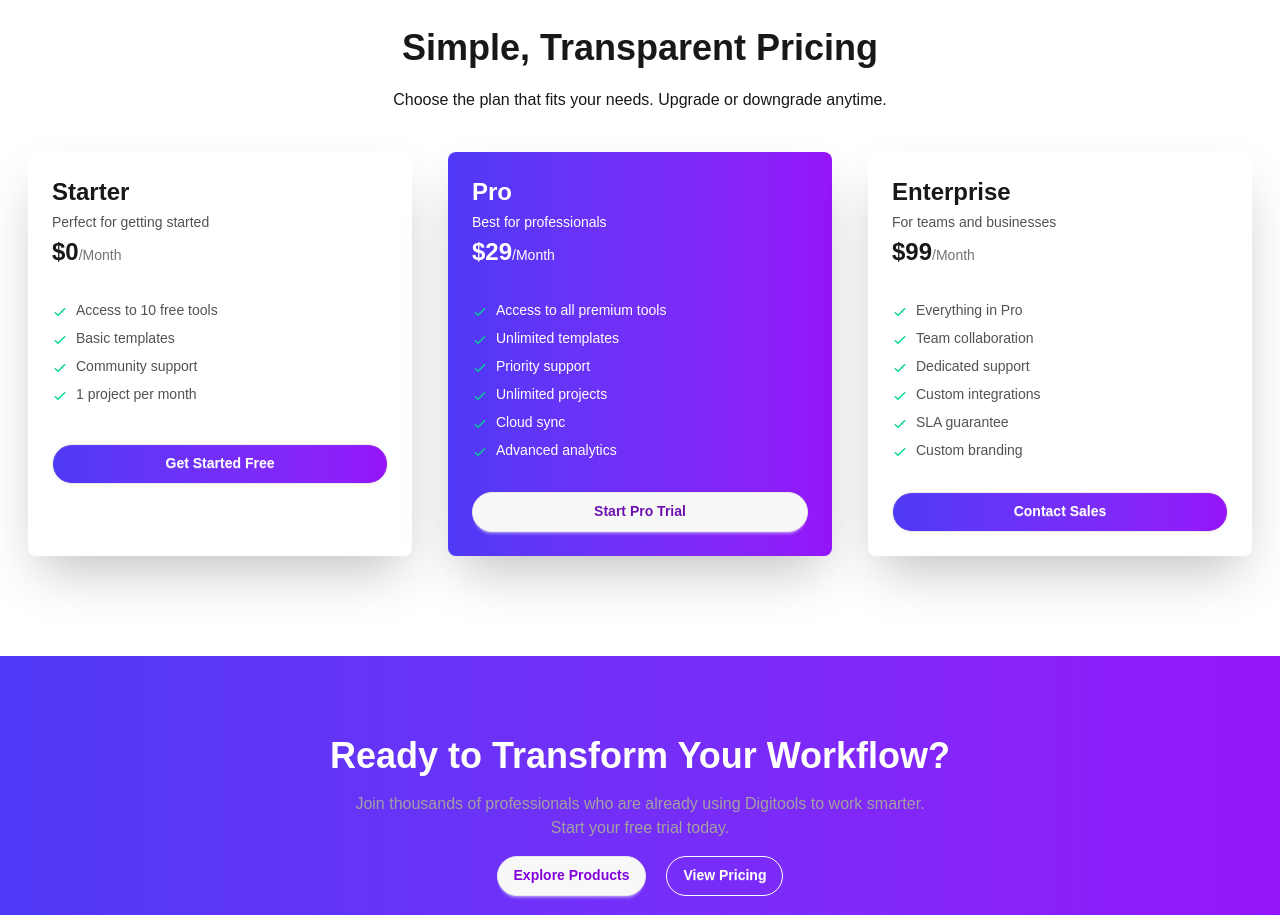
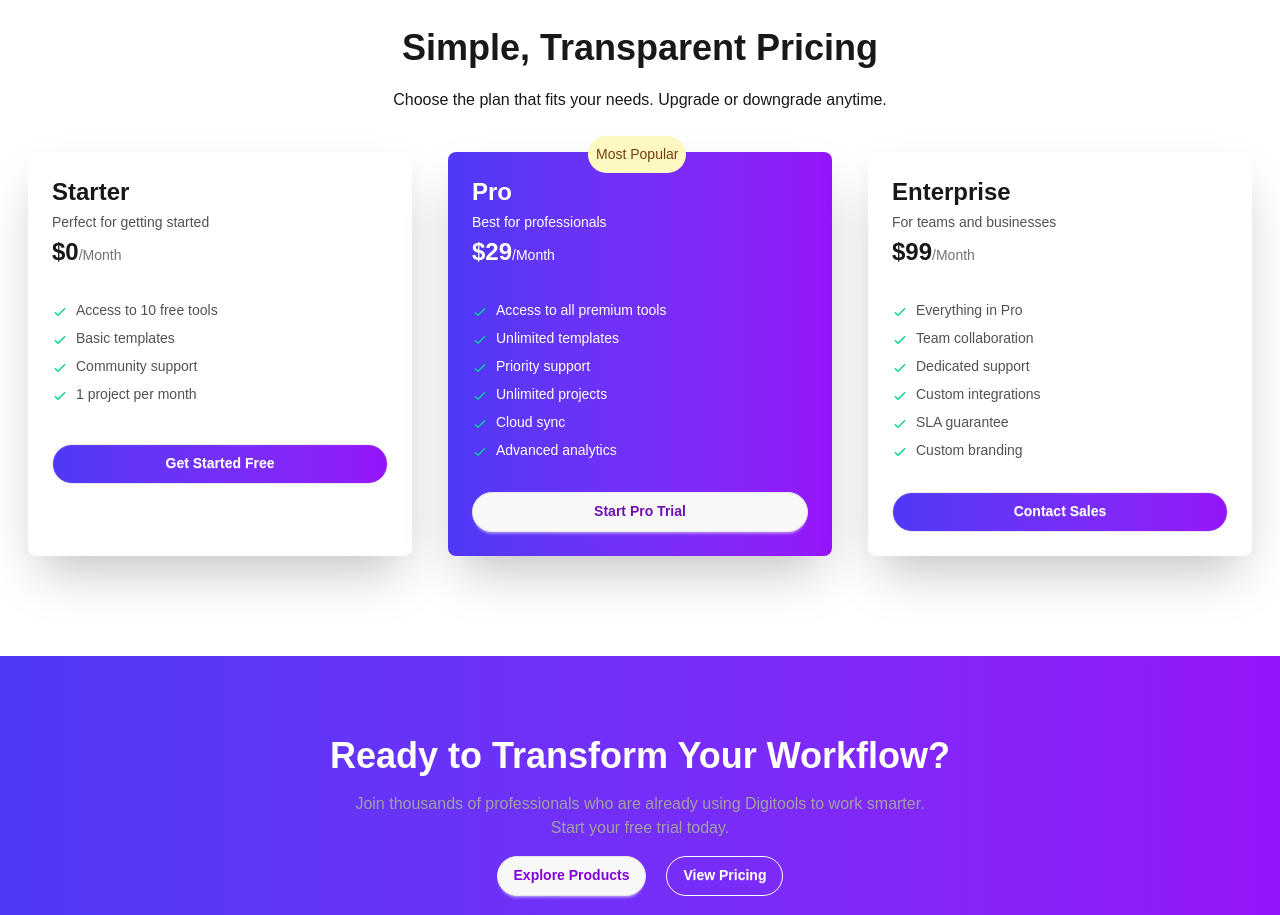
Before and after one commit to basharxbt/Digital-products-buyzone-, a React (Vite) app: page / in a window 1280 px wide. Shown: the part 4420-5335 px from the top of the page. Built offline with nearby package versions, Linux system fonts and the light colour scheme.

Commit message:
redme file added

```diff
--- a/src/components/digitalTools/Tools.jsx
+++ b/src/components/digitalTools/Tools.jsx
@@ -3,8 +3,9 @@
 import CartProducts from "./cartProducts/CartProducts";
 import { IoCartOutline } from "react-icons/io5";
 
+const productsPromise = fetch("/data.json").then((res) => res.json());
+
 const Tools = ({ addProducts, setAddProducts, productTotalPrice }) => {
-  const productsPromise = fetch("/data.json").then((res) => res.json());
   const [productSection, setProducSection] = useState("products");
 
   // const handleProductSection = () => {
--- a/src/components/simplePricingCard/SimplePricingCard.jsx
+++ b/src/components/simplePricingCard/SimplePricingCard.jsx
@@ -115,6 +115,9 @@
         {/* 2 */}
         <div className="card w-96 bg-gradient-to-r from-[#4E39F6] to-[#9514FA] shadow-2xl mt-10 hover:-translate-y-2 transition-all duration-300">
           <div className="card-body">
+            <div className=" absolute -top-4 left-35 p-2 rounded-full bg-yellow-100 text-yellow-900">
+              <p>Most Popular</p>
+            </div>
             <div className="flex flex-col gap-1">
               <h2 className="text-2xl text-white font-bold">Pro</h2>
 
```
Also changed, not shown: 1 other file (tests, documents, lock files or other folders).
